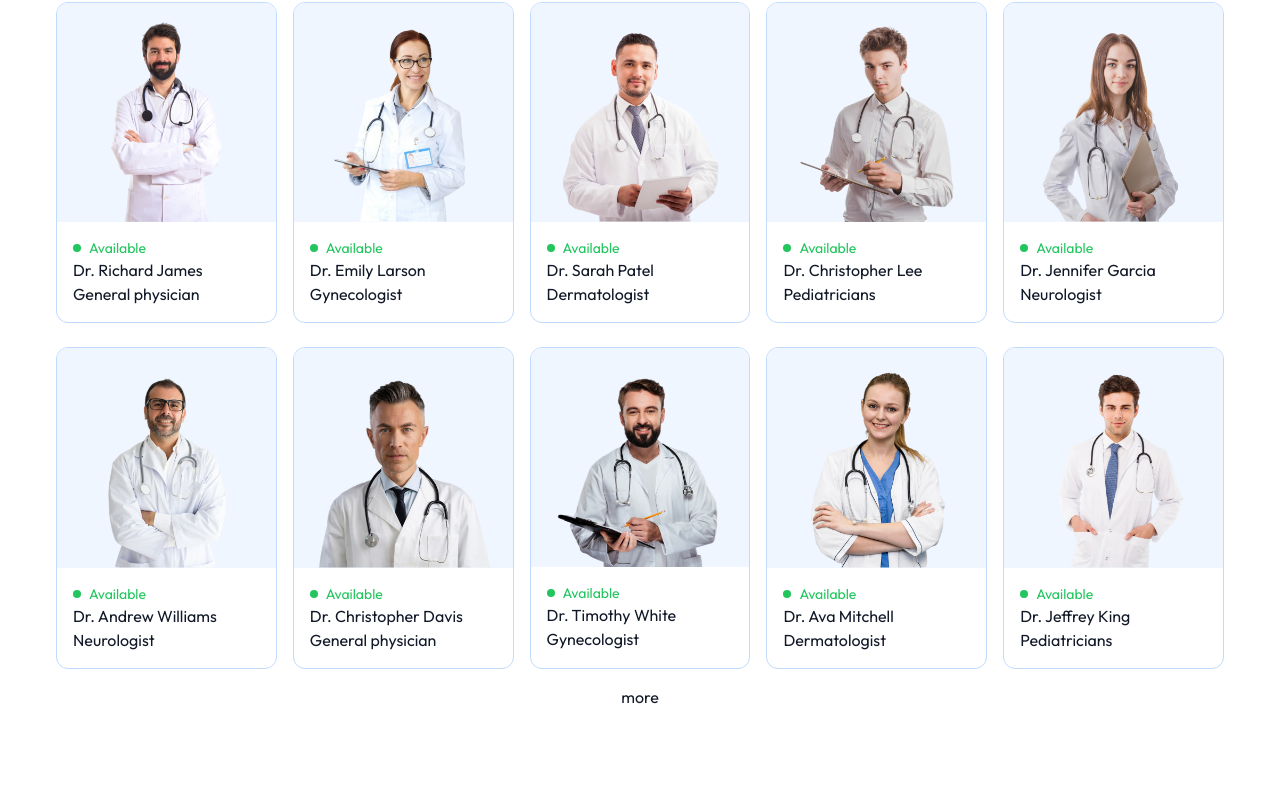
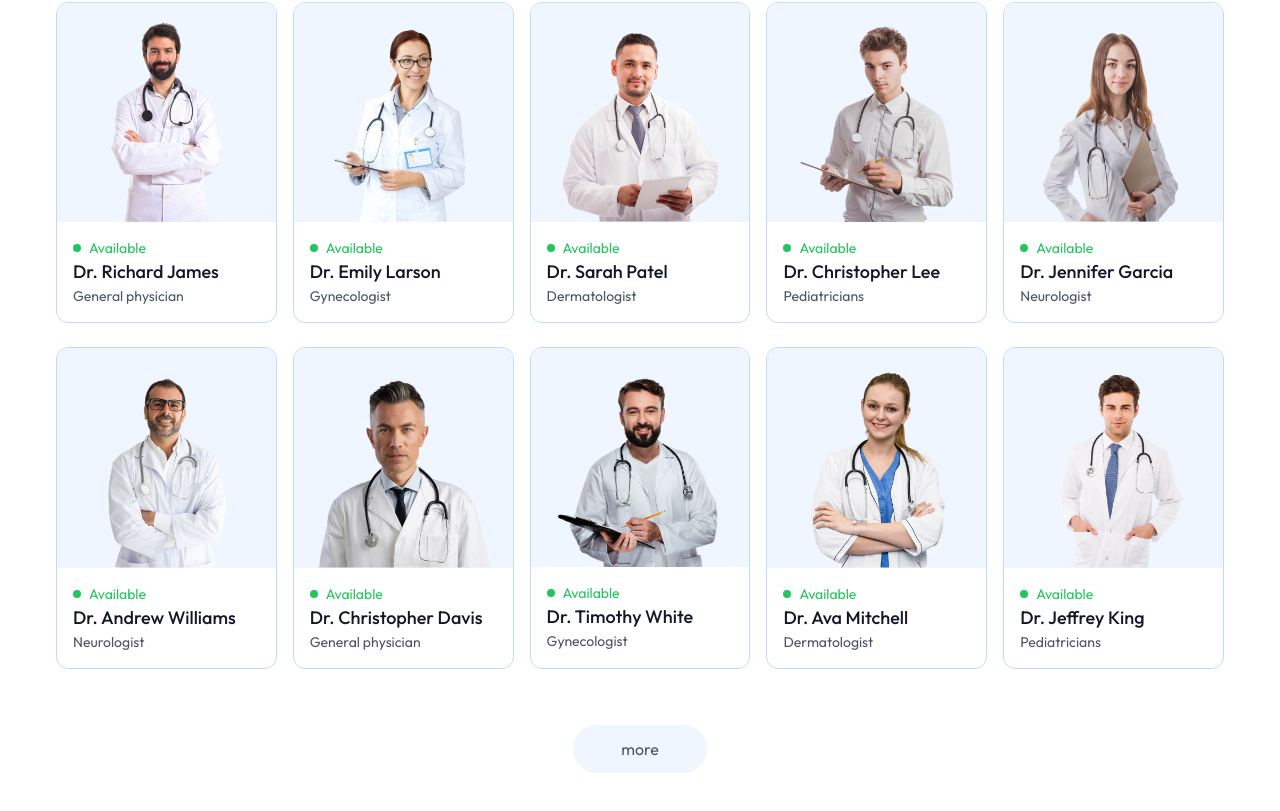
Before and after one commit to biliqis/Hospital_Management_App, a React (Vite) app: page / in a window 1280 px wide. Shown: the part 1088-1899 px from the top of the page. Before the commit the page ends 1861 px from the top, so only its background shows below. Built offline with nearby package versions, Linux system fonts and the light colour scheme.

Commit message:
import the UseContext

```diff
--- a/src/App.jsx
+++ b/src/App.jsx
@@ -8,6 +8,7 @@
 import Navbar from "./components/Navbar";
 import Login from "./pages/Login"
 import Contact from "./pages/Contact"
+import About from "./pages/About";
 import Headers from "./components/Headers";
 
 const App = () => {
@@ -21,6 +22,7 @@
         <Route path="/doctors" element={<Doctors />} />
         <Route path="/doctors/:speciality" element={<Doctors />} />
         <Route path="/login" element={<Login />} />
+        <Route path="/about" element={<About />} />
         <Route path="/contact" element={<Contact />} />
         <Route path="/my-profile" element={<MyProfile />} />
         <Route path="/my-appointments" element={<MyAppointment />} />
--- a/src/components/TopDoctors.jsx
+++ b/src/components/TopDoctors.jsx
@@ -1,14 +1,20 @@
-import React from 'react'
-import { doctors } from './assets/assets/assets'
+
+import React, { useContext } from 'react';
+
+import { useNavigate } from 'react-router-dom'
+import { AppContext } from '../context/AppContext'
+
 
 const TopDoctors = () => {
+    const navigate = useNavigate()
+    const {doctors} = useContext(AppContext)
   return (
     <div className='flex flex-col items-center gap-4 my-16 text-gray-900 md:mx-10' >
          <h1 className='text-3xl font-medium'>Top Doctors to Book</h1>
          <p className='sm-w-1/3 text-center text-sm'>Simply browse through our extensive list of trusted doctors</p>
          <div className='w-full grid grid-cols-auto gap-4 pt-5 gap-y-6 px-3 sm:px-0 ' >
             {doctors.slice(0,10).map((item, index)=>(
-                <div className='border border-blue-200 rounded-xl overflow-hidden cursor-pointer hover:translate-y-[-10px] transition-all duration-500' key={index}>
+                <div onClick={()=>navigate(`/appointment/${item._id}`)} className='border border-blue-200 rounded-xl overflow-hidden cursor-pointer hover:translate-y-[-10px] transition-all duration-500' key={index}>
                  <img className='bg-blue-50' src= {item.image} alt=""/>
                  <div className='p-4'>
                     <div className='flex items-center gap-2 text-sm text-center text-green-500'>
@@ -16,13 +22,13 @@
 
                     <p className='w-2 h-2 bg-green-500 rounded-full '></p><p>Available</p>
                  </div>
-                 <p>{item.name}</p>
-                 <p>{item.speciality}</p>
+                 <p className='text-gray-900 text-lg font-medium'>{item.name}</p>
+                 <p className='text-gray-600 text-sm'>{item.speciality}</p>
                 </div>
                 </div>
             ))}
          </div>
-         <button>more</button>
+         <button onClick={()=>{navigate('/doctors'); scrollTo(0,0)}} className='bg-blue-50 text-gray-600 px-12 py-3 rounded-full mt-10'>more</button>
     </div>
   )
 }
--- /dev/null
+++ b/src/context/AppContext.jsx
@@ -0,0 +1,21 @@
+import { createContext } from "react";
+import { doctors   } from "../components/assets/assets/assets";
+
+export const AppContext = createContext()
+
+const AppContextProvider = (props)=> {
+
+
+const value = {
+    doctors
+
+}
+return (
+    <AppContext.Provider value={value}>
+        {props.children}
+        </AppContext.Provider>
+)
+
+}
+
+export default AppContextProvider;
--- a/src/main.jsx
+++ b/src/main.jsx
@@ -3,9 +3,12 @@
 import App from './App.jsx'
 import './index.css'
 import { BrowserRouter } from 'react-router-dom'
+import AppContextProvider from './context/AppContext.jsx'
 
 createRoot(document.getElementById('root')).render(
   <BrowserRouter>
-    <App />
-  </BrowserRouter>,
+  <AppContextProvider>
+    <App/>
+  </AppContextProvider>
+   </BrowserRouter>,
 )
```
